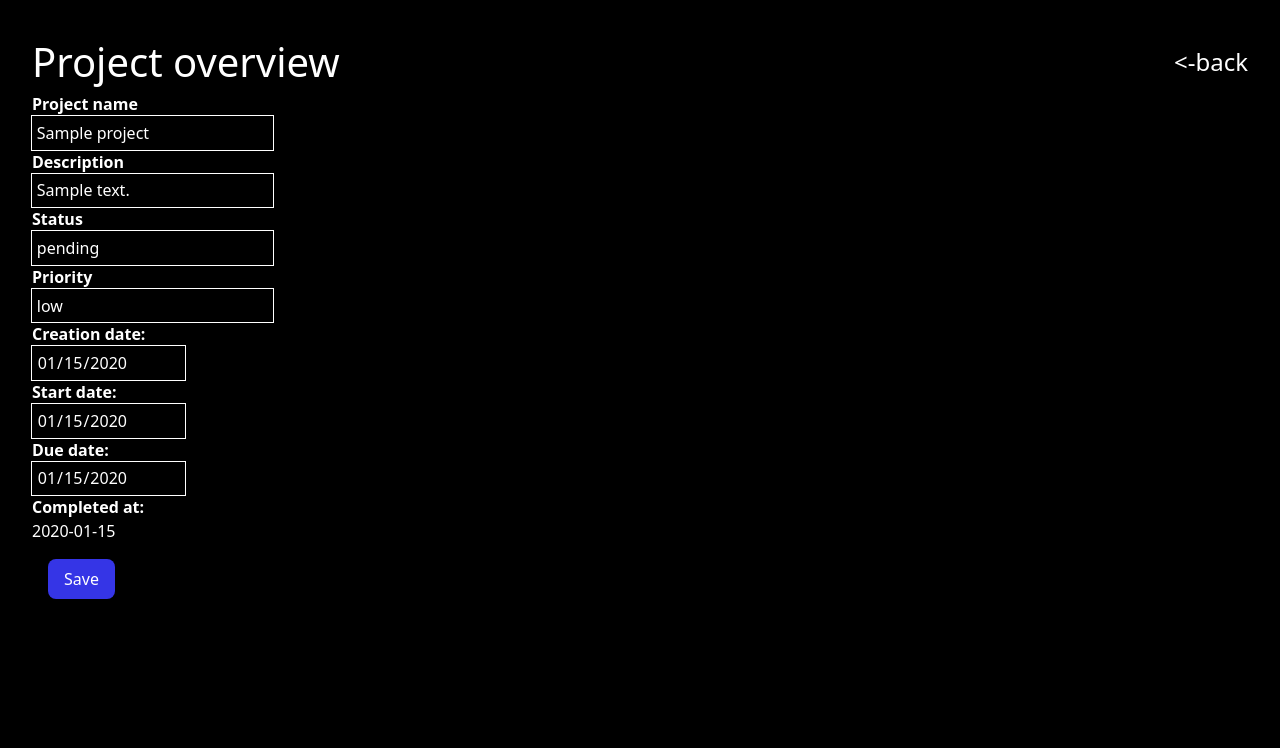
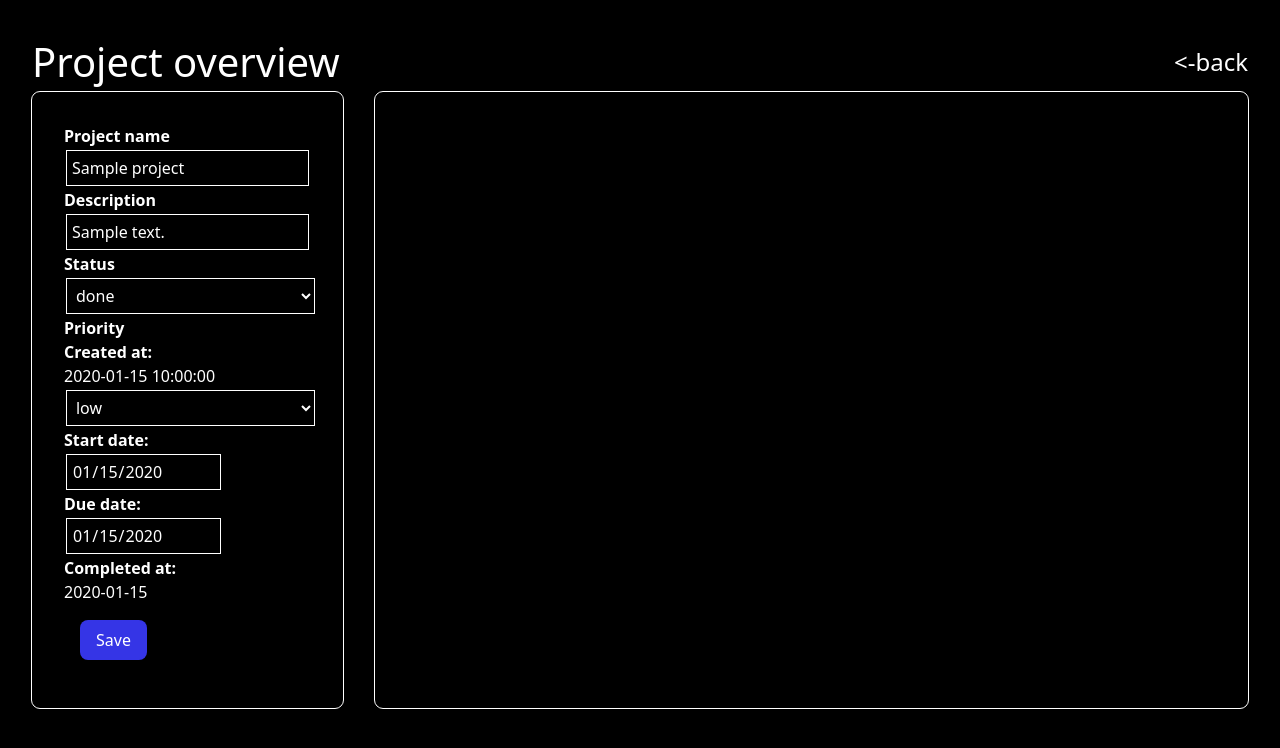
Before and after one commit to MonkeyDMauri/task-manager1, a Laravel app: page /project/1 in a window 1280 px wide. Shown: the top 748 px of the page. Run offline with Laravel 12, Linux system fonts and the light colour scheme; a user stored in the database is signed in; data comes from the database, SQL or seed files in the repository; tables that the repository leaves empty hold one stand-in row (values such as "Sample post"); style sheets or scripts are compiled from the project's sources.

Commit message:
still working on project overview

```diff
--- a/app/Http/Controllers/ProjectController.php
+++ b/app/Http/Controllers/ProjectController.php
@@ -4,6 +4,7 @@ namespace App\Http\Controllers;
 
 use App\Models\Project;
 use Illuminate\Http\Request;
+use Illuminate\Validation\Rule;
 
 
 class ProjectController extends Controller
@@ -37,15 +38,26 @@ class ProjectController extends Controller
     }
 
     public function viewProject(Project $project) {
-        // if ($project['completed_at']) {
-        //     $project->update([
-        //         'completed_at' =>
-        //     ]);
-        // }
+        if (auth()->user()->id != $project['created_by']) {
+            return abort(403, 'You dont have permissions to see this project');
+        }
         return view('home.project-view', ['project' => $project]);
     }
 
-    public function updateProject(Project $project) {
-        return $project['name'];
+    public function updateProject(Project $project, Request $request) {
+
+        $input = $request->validate([
+            'name' => 'required',
+            'description' => 'required',
+            'status' => ['required', Rule::in('done', 'pending')],
+            'priority' => ['required', Rule::in('low', 'medium', 'high', 'urgent')],
+            'start_date' => ['required', 'date'],
+            'due_date' => 'required|date'
+        ]);
+
+        $project->update($input);
+        $project->save();
+
+        return back()->with('success', 'This project has been updated');
     }
 }
--- a/resources/css/project-view.css
+++ b/resources/css/project-view.css
@@ -18,6 +18,19 @@ body {
     cursor: pointer;
 }
 
+.project-view-flex {
+    display: flex;
+    gap: 2rem;
+}
+
+.project-details {
+    padding: 2rem;
+    outline: 1px solid white;
+    /* width: fit-content; */
+    border-radius: .5rem;
+    flex: 1;
+}
+
 .project-details label{
     font-weight: 600;
 }
@@ -25,6 +38,14 @@ body {
 .project-details input{
     outline: solid 1px white;
     padding: .3rem;
+    margin: .2rem;
+}
+
+.project-details select{
+    outline: solid 1px white;
+    padding: .3rem;
+    margin: .2rem;
+    width: 100%;
 }
 
 .project-update-btn {
@@ -35,3 +56,15 @@ body {
     cursor: pointer;
     margin: 1rem;
 }
+
+.comments-container {
+    flex: 1;
+    outline: 1px solid white;
+    /* width: fit-content; */
+    border-radius: .5rem;
+}
+
+.error {
+    color: red;
+    font-size: 1rem;
+}
--- a/resources/views/home/project-view.blade.php
+++ b/resources/views/home/project-view.blade.php
@@ -17,7 +17,9 @@
                 <button><-back</button>
             </form>
         </div>
-        <form action="/update-project/{{$project['id']}}" method='GET'>
+        <div class="project-view-flex">
+            <form action="/update-project/{{$project['id']}}" method='POST'>
+                @csrf
                 <div class="project-details">
 
 
@@ -30,24 +32,33 @@
                         <input type="text" name="description" value="{{$project['description']}}">
                     </div>
                     <div>
-                    <label for="">Status</label><br>
-                    <input type="text" name="status" value="{{$project['status']}}">
+                        <label for="status">Status</label><br>
+                        {{-- <input type="text" name="status" value="{{$project['status']}}"> --}}
+                        <select name="status" id="status">
+                            <option value="done">done</option>
+                            <option value="pending">pending</option>
+                        </select>
                     </div>
                     <div>
                         <label for="">Priority</label><br>
-                    <input type="text" name="priority" value="{{$project['priority']}}">
+                        {{-- <input type="text" name="priority" value="{{$project['priority']}}"> --}}
                     </div>
                     <div>
-                    <label for="">Creation date:</label><br>
-                    <input type="date" name="created_at" value="{{$project['created_at']->format('Y-m-d')}}">
+                        <p><b>Created at:</b> <br>{{$project['created_at']}}</p>
+                        <select name="priority" id="priority">
+                            <option value="low">low</option>
+                            <option value="medium">medium</option>
+                            <option value="high">high</option>
+                            <option value="urgent">urgent</option>
+                        </select>
                     </div>
                     <div>
                         <label for="">Start date:</label><br>
-                    <input type="date" name="start_date" value="{{$project['start_date']}}">
+                        <input type="date" name="start_date" value="{{$project['start_date']}}" min="{{date('Y-m-d')}}">
                     </div>
                     <div>
                         <label for="">Due date:</label><br>
-                    <input type="date" name="due_date" value="{{$project['due_date']}}">
+                        <input type="date" name="due_date" value="{{$project['due_date']}}" min="{{date('Y-m-d')}}">
                     </div>
 
                     @if(!$project['completed_at'])
@@ -55,10 +66,23 @@
                     @else
                         <p><b>Completed at:</b> <br>{{$project['completed_at']}}</p>
                     @endif
-            </div>
 
                     <button class="project-update-btn">Save</button>
+                </div>
             </form>
+
+            <div class="comments-container">
+
+            </div>
+        </div>
+        @if(session('success'))
+            <p class="success">{{session('success')}}</p>
+        @endif
+        @if($errors->any())
+            @foreach($errors->all() as $error)
+                <p class="error">{{$error}}</p>
+            @endforeach
+        @endif
     </div>
 </body>
 </html>
--- a/routes/web.php
+++ b/routes/web.php
@@ -58,4 +58,4 @@ Route::get('/project/{project}', [ProjectController::class, 'viewProject']);
 
 
 //Route to update project details.
-Route::get('/update-project/{project}', [ProjectController::class, 'updateProject'])->name('project.update');
+Route::post('/update-project/{project}', [ProjectController::class, 'updateProject'])->name('project.update');
```
Lines whose indentation alone changed are shown as unchanged.
